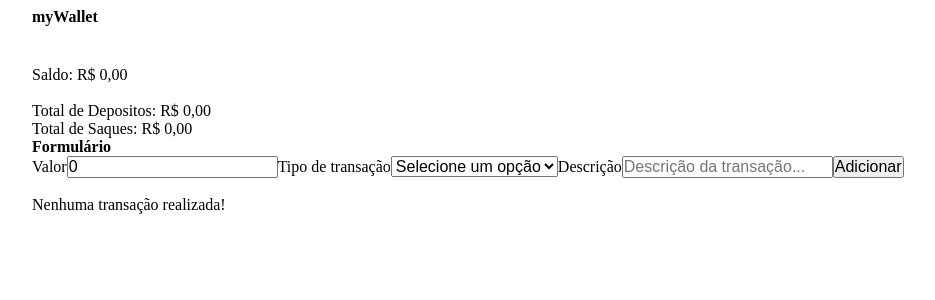
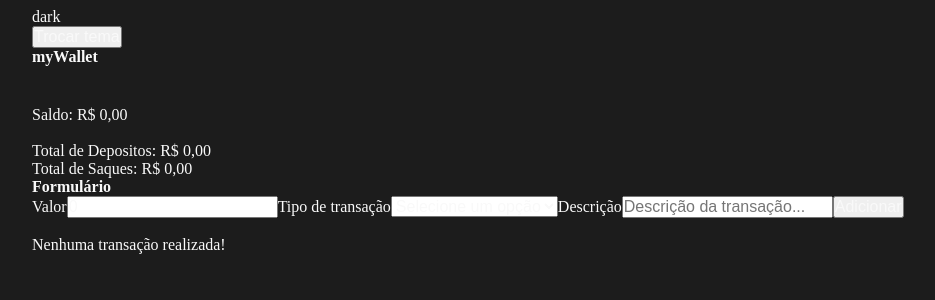
Before and after one commit to williancapitolio/mywallet, a React (Vite) app: page / in a window 1280 px wide. Shown: the top 300 px of the page, without its empty margins (112-1047 px from the left). Built offline with nearby package versions, Linux system fonts and the light colour scheme.

Commit message:
add theme store and persist it on localstorage

```diff
--- a/src/App.tsx
+++ b/src/App.tsx
@@ -13,6 +13,7 @@ import {
 import { formatToBRL } from "./services/format-to-brl";
 
 import { FormTransaction } from "./components/forms/FormTransaction";
+import { toggleTheme } from "./features/theme/theme-slice";
 
 export const App = () => {
   const transactions = useAppSelector((state) => state.wallet.transactions);
@@ -25,8 +26,12 @@ export const App = () => {
 
   const dispatch = useDispatch();
 
+  const theme = useAppSelector((state) => state.theme.title);
+  console.log(theme);
   return (
     <>
+      <p>{theme}</p>
+      <button onClick={() => dispatch(toggleTheme())}>Trocar tema</button>
       <h1>myWallet</h1>
       <button
         onClick={() => dispatch(resetWallet())}
--- /dev/null
+++ b/src/features/theme/theme-slice.ts
@@ -0,0 +1,29 @@
+import { createSlice } from "@reduxjs/toolkit";
+
+import { getLocalStorageData } from "../../services/get-local-storage-data";
+
+import { Theme } from "../../models/Theme";
+
+const THEME_STORAGE = "theme-storage";
+
+const DEFAULT_INITIAL_STATE: Theme = {
+  title: "dark",
+};
+
+const initialState = getLocalStorageData<Theme>(
+  THEME_STORAGE,
+  DEFAULT_INITIAL_STATE
+);
+
+export const themeSlice = createSlice({
+  name: "theme",
+  initialState,
+  reducers: {
+    toggleTheme: (state) => {
+      state.title = state.title === "dark" ? "light" : "dark";
+      localStorage.setItem(THEME_STORAGE, JSON.stringify(state));
+    },
+  },
+});
+
+export const { toggleTheme } = themeSlice.actions;
--- a/src/main.tsx
+++ b/src/main.tsx
@@ -2,14 +2,20 @@ import React from "react";
 
 import ReactDOM from "react-dom/client";
 
-import { WrapperProvider } from "./providers/WrapperProvider";
+import { Provider } from "react-redux";
+
+import { store } from "./store";
+
+import { StylesProvider } from "./providers/StylesProvider";
 
 import { App } from "./App";
 
 ReactDOM.createRoot(document.getElementById("root")!).render(
   <React.StrictMode>
-    <WrapperProvider>
-      <App />
-    </WrapperProvider>
+    <Provider store={store}>
+      <StylesProvider>
+        <App />
+      </StylesProvider>
+    </Provider>
   </React.StrictMode>
 );
--- /dev/null
+++ b/src/models/Theme.ts
@@ -0,0 +1,3 @@
+export interface Theme {
+  title: "dark" | "light";
+}
--- /dev/null
+++ b/src/providers/StylesProvider.tsx
@@ -0,0 +1,23 @@
+import { useAppSelector } from "../hooks/use-app-selector";
+
+import { ThemeProvider } from "styled-components";
+
+import Dark from "../styles/themes/Dark";
+import Light from "../styles/themes/Light";
+
+import { GlobalStyles } from "../styles/Global";
+
+type StylesProviderProps = {
+  children: React.ReactNode;
+};
+
+export const StylesProvider = ({ children }: StylesProviderProps) => {
+  const theme = useAppSelector((state) => state.theme.title);
+
+  return (
+    <ThemeProvider theme={theme === "dark" ? Dark : Light}>
+      <GlobalStyles />
+      {children}
+    </ThemeProvider>
+  );
+};
--- a/src/providers/WrapperProvider.tsx
+++ /dev/null
@@ -1,25 +0,0 @@
-import { Provider } from "react-redux";
-
-import { store } from "../store";
-
-import { ThemeProvider } from "styled-components";
-
-/* import Dark from "../styles/themes/Dark"; */
-import Light from "../styles/themes/Light";
-
-import { GlobalStyles } from "../styles/Global";
-
-type WrapperProviderProps = {
-  children: React.ReactNode;
-};
-
-export const WrapperProvider = ({ children }: WrapperProviderProps) => {
-  return (
-    <Provider store={store}>
-      <ThemeProvider theme={Light}>
-        <GlobalStyles />
-        {children}
-      </ThemeProvider>
-    </Provider>
-  );
-};
--- a/src/store/index.ts
+++ b/src/store/index.ts
@@ -1,10 +1,12 @@
 import { configureStore } from "@reduxjs/toolkit";
 
 import { walletSlice } from "../features/wallet/wallet-slice";
+import { themeSlice } from "../features/theme/theme-slice";
 
 export const store = configureStore({
   reducer: {
     wallet: walletSlice.reducer,
+    theme: themeSlice.reducer,
   },
 });
 
```
